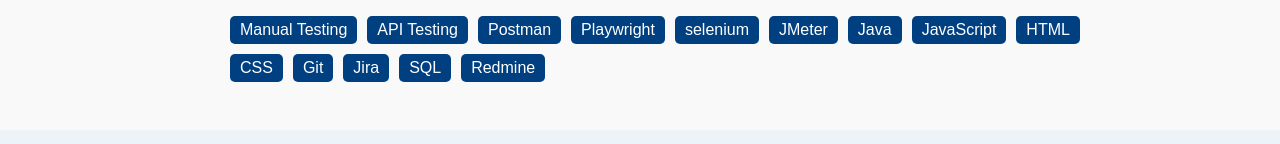
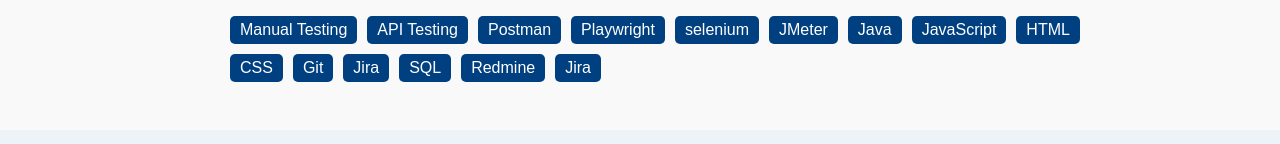
Before and after one commit to Kamrul6092/kamrul-portfolio, a plain HTML site: page index.html in a window 1280 px wide. Shown: the part 618-762 px from the top of the page. Drawn offline with Linux system fonts and the light colour scheme.

Commit message:
Update index.html

```diff
--- a/index.html
+++ b/index.html
@@ -48,7 +48,7 @@ I am a detail-oriented and results-driven <strong>Software Quality Assurance Eng
       <h2>Skills</h2>
       <ul class="skills-list">
         <li>Manual Testing</li><li>API Testing</li><li>Postman</li><li>Playwright</li><li>selenium</li><li>JMeter</li>
-        <li>Java</li><li>JavaScript</li><li>HTML</li><li>CSS</li><li>Git</li><li>Jira</li> <li>SQL</li><li>Redmine</li>
+        <li>Java</li><li>JavaScript</li><li>HTML</li><li>CSS</li><li>Git</li><li>Jira</li> <li>SQL</li><li>Redmine</li><li>Jira</li>
       </ul>
     </div>
   </section>
```
